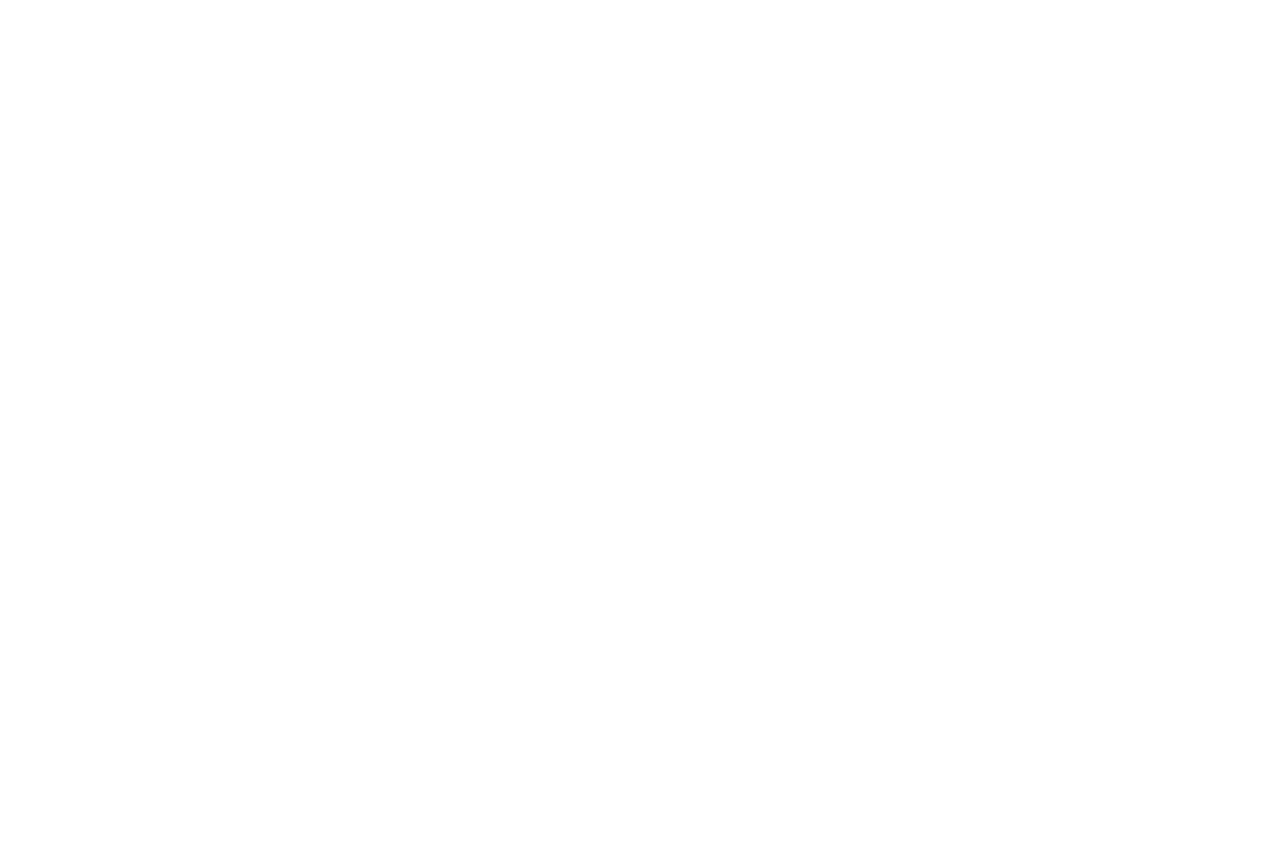
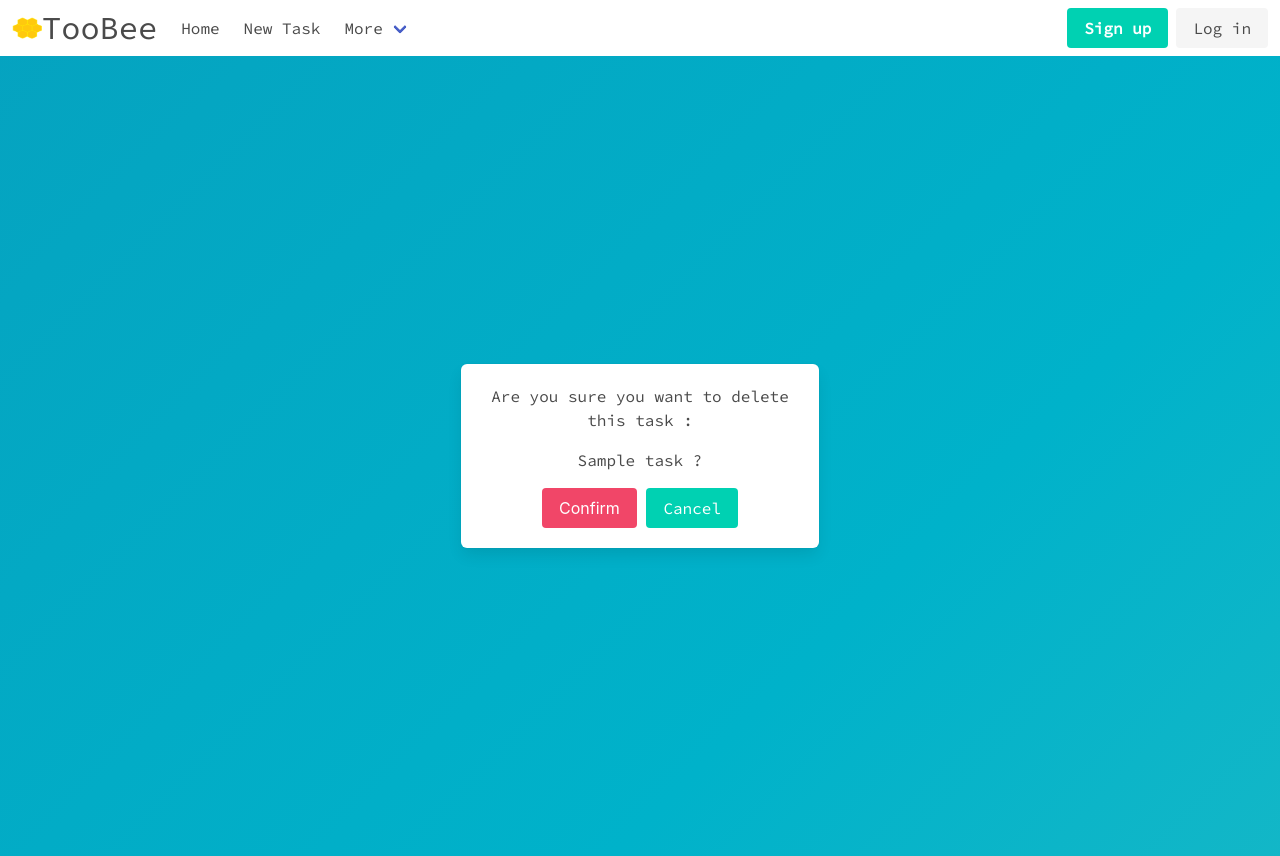
Before and after one commit to Zeble1603/to_doapp, a Django app: page /index/delete/1 in a window 1280 px wide. Before the commit the page is empty. Before the commit the page ends 800 px from the top, so only its background shows below. Run offline with Django 3.2, Linux system fonts and the light colour scheme; tables that the repository leaves empty hold one stand-in row (values such as "Sample post").

Commit message:
delete template done

```diff
--- a/todoapp/basic_app/templates/task_delete.html
+++ b/todoapp/basic_app/templates/task_delete.html
@@ -0,0 +1,17 @@
+{% extends 'home.html' %}
+{% load bulma_tags %}
+{% block content_block %}
+
+<div class="container is-fluid has-text-centered columns is-mobile is-centered">
+    <div class="column is-full-mobile is-two-thirds-tablet is-half-desktop is-4-widescreen">
+        <div class='box'>
+        <form method="POST">
+            {% csrf_token %}
+            <p> Are you sure you want to delete this task :</p>
+            <p> {{task.name}} ?</p>
+            <input type="submit" class="button is-danger" value="Confirm">
+            <a class="button is-primary" href="{% url 'basic_app:home' %}">Cancel</a>
+        </form>
+
+
+{% endblock content_block %}
--- a/todoapp/basic_app/templates/task_form.html
+++ b/todoapp/basic_app/templates/task_form.html
@@ -2,6 +2,8 @@
 {% load bulma_tags %}
 {% block content_block %}
 
+<div class="container is-fluid has-text-centered columns is-mobile is-centered">
+    <div class="column is-full-mobile is-two-thirds-tablet is-half-desktop is-4-widescreen">
         <div class='box'>
             <h1>Create a new task</h1>
             <form method="post">
@@ -15,5 +17,6 @@
             </form>
         </div>
         <a href= "{% url 'basic_app:home' %}" class="button is-primary">Home</a>
-
+    </div>
+</div>
 {% endblock content_block %}
```
Lines whose indentation alone changed are shown as unchanged.
